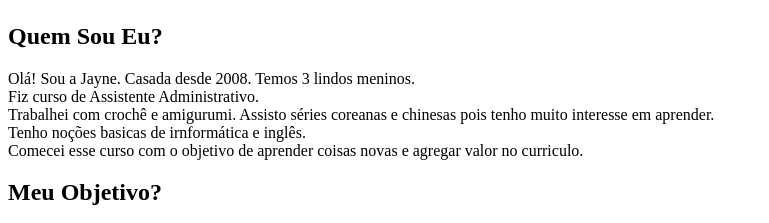
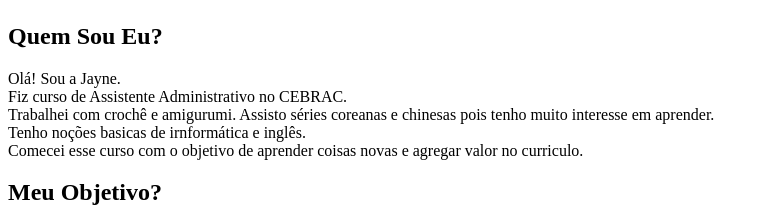
Before and after one commit to JayneFerreira/site, a plain HTML site: page index.html in a window 1280 px wide. Shown: the part 574-797 px from the top of the page, without its empty margins (0-769 px from the left). Drawn offline with Linux system fonts and the light colour scheme.

Commit message:
Update index.html

```diff
--- a/index.html
+++ b/index.html
@@ -29,8 +29,8 @@
 
         <article> <h2>Quem Sou Eu?</h2>
         <p>
-            Olá! Sou a Jayne. Casada desde 2008. Temos 3 lindos meninos.<br>
-            Fiz curso de Assistente Administrativo.<br>
+            Olá! Sou a Jayne.<br>
+            Fiz curso de Assistente Administrativo no CEBRAC.<br>
             Trabalhei com crochê e amigurumi. Assisto séries coreanas e chinesas
             pois tenho muito interesse em aprender.<br>
             Tenho noções basicas de irnformática e inglês. <br>
```
